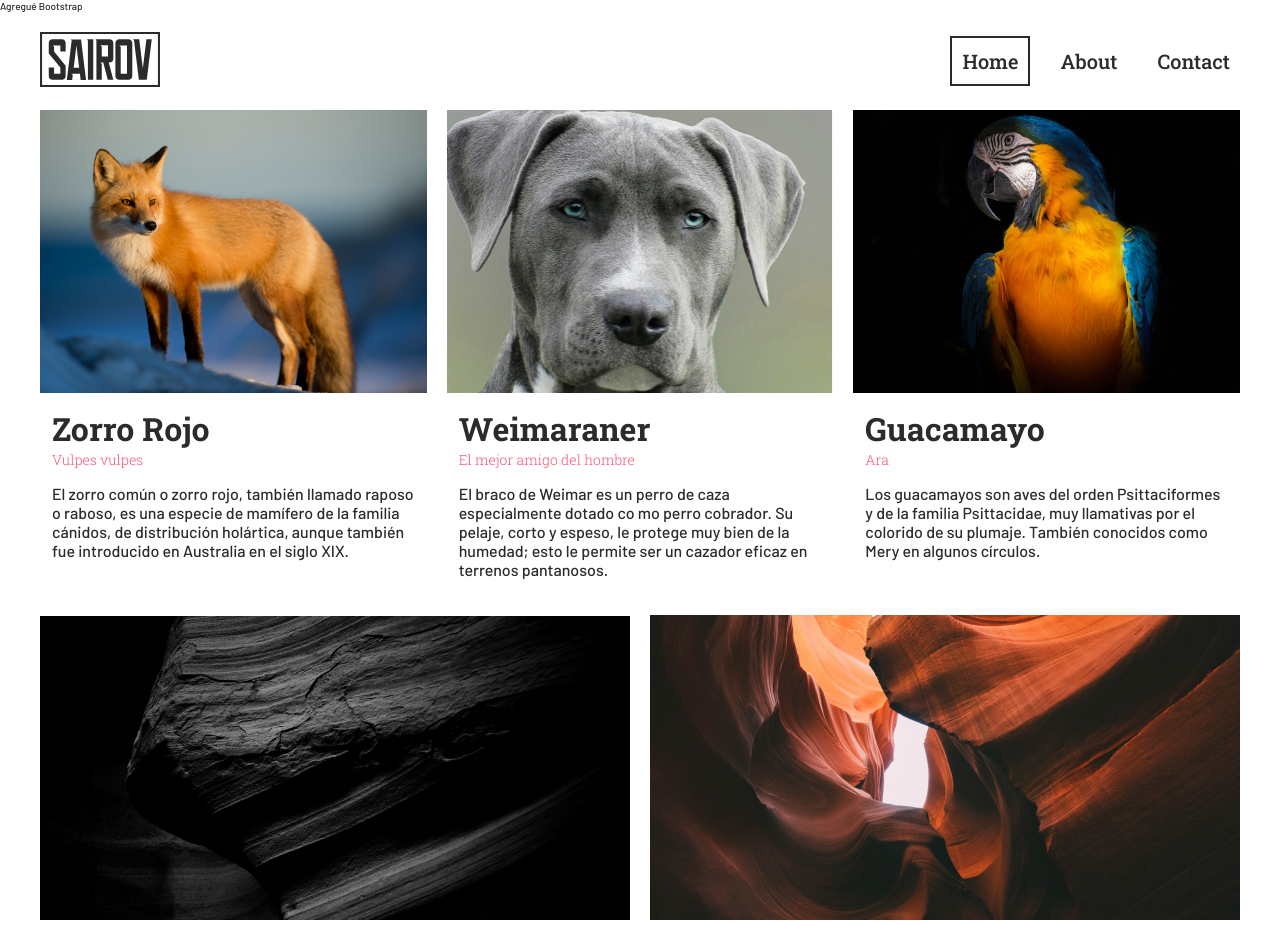
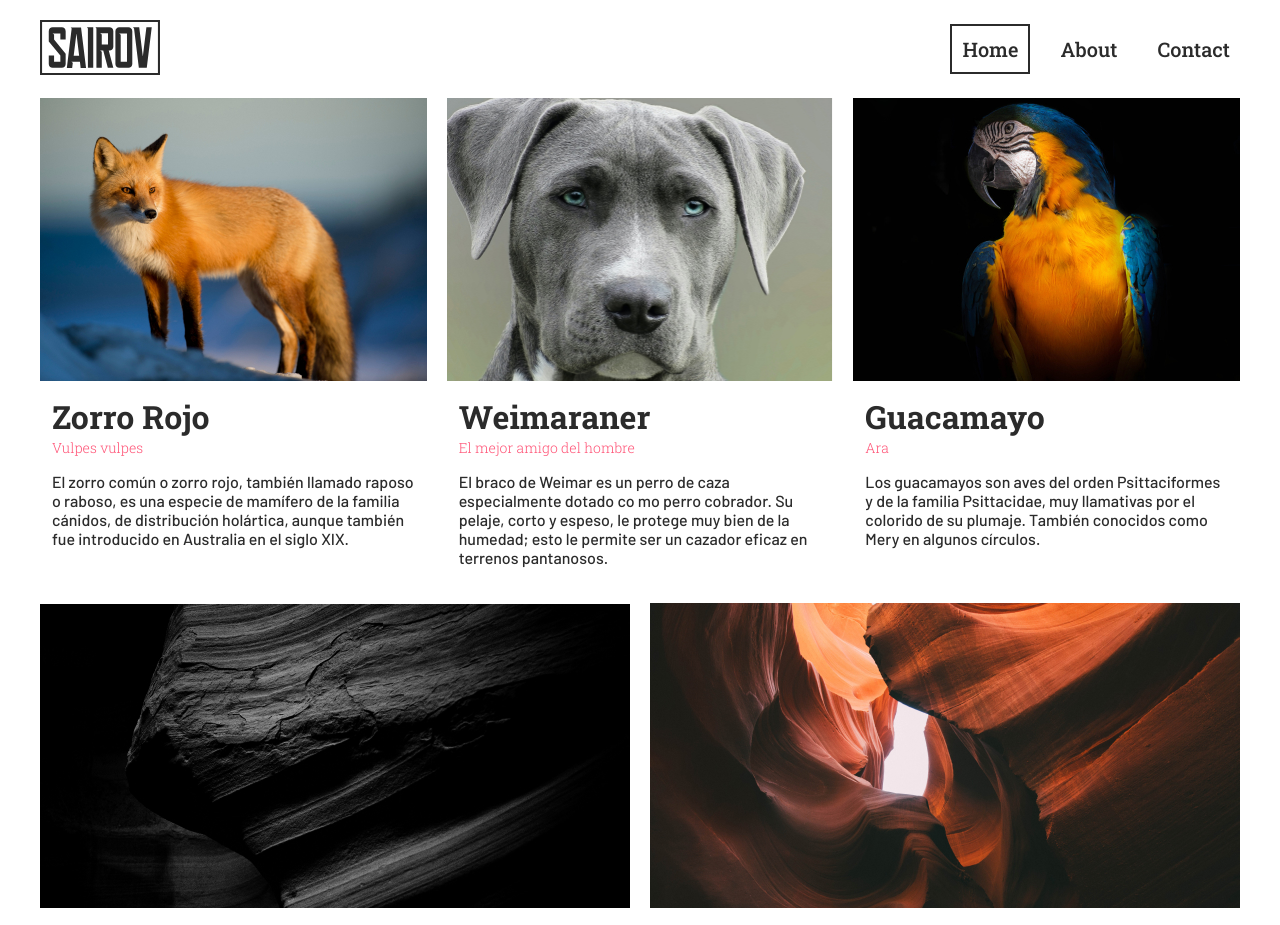
Before and after one commit to sairov/proyecto_37215, a plain HTML site: page index.html in a window 1280 px wide. Shown: the top 925 px of the page. Drawn offline with nearby package versions, Linux system fonts and the light colour scheme.

Commit message:
Le saco bootstrap

```diff
--- a/index.html
+++ b/index.html
@@ -15,7 +15,6 @@
 </head>
 <body>
     <!-- Inicio Header -->
-    <div>Agregué Bootstrap</div>
     <header class="main-header">
         <nav class="main-header__nav container">
             <a class="main-header__logo animate__animated animate__jackInTheBox" href="./index.html">
```
